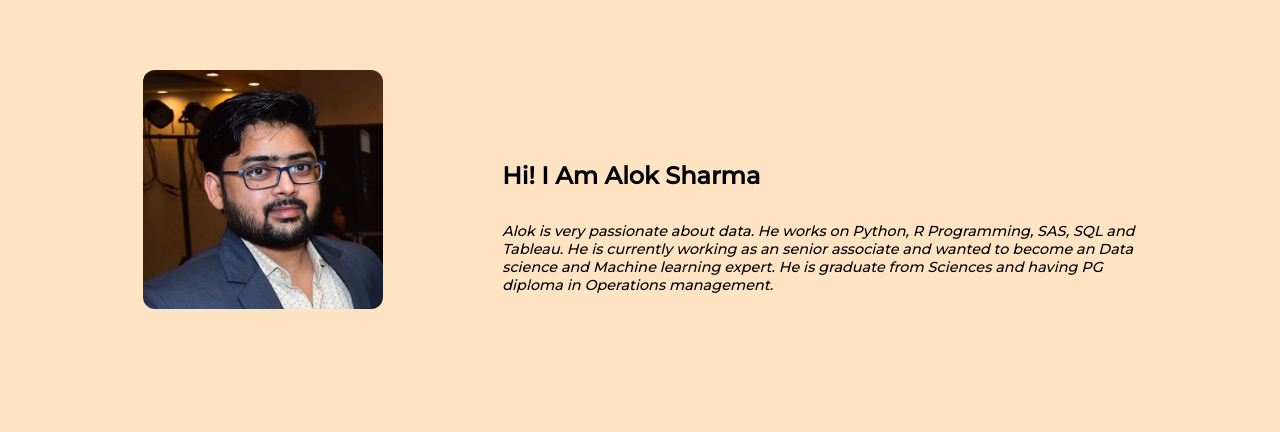
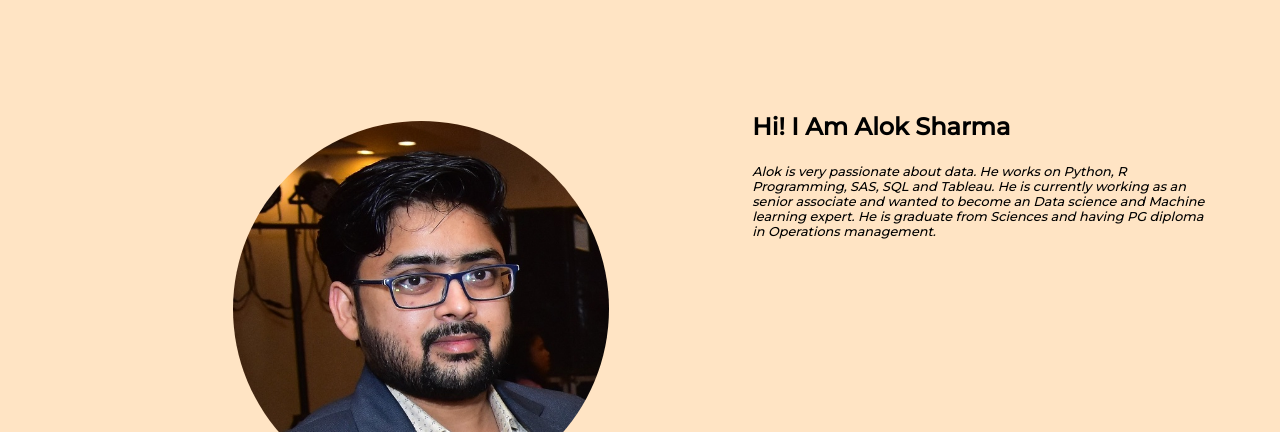
Before and after one commit to aloksharma29/aloksharma29.github.io, a plain HTML site: page index.html in a window 1280 px wide. Shown: the part 54-486 px from the top of the page. Drawn offline with Linux system fonts and the light colour scheme.

Commit message:
Update main.css
few changes

```diff
--- a/css/main.css
+++ b/css/main.css
@@ -207,33 +207,38 @@ html {
     .main {
         display: flex;
         flex-flow: row nowrap;
-        /*height: 30.7em;*/
     }
 
-    .main_img {
-        /*background-color: darkorange;*/
-        width: 80em;
+    .main_img{
+        /*background-color: darkgreen;*/
+        flex-basis: 170em;
     }
 
     .main_img img {
-        margin: 16% 0% 19.4% 30%;
-        padding: 0%;
+        display: flex;
         width: 50%;
-        /*border-radius: 50%;*/
+        flex-flow: wrap;
+        margin: 17% 19% 17% auto;
+        border-radius: 50%;
     }
 
     .main_heading {
-        /*background-color: darkseagreen;*/
-        margin: 18% 15% 15% 0%;
-        padding: 3%;
+        /*background-color: darkkhaki;*/
+        display: flex;
+        flex-flow: column wrap;
+        margin: 0;
+        padding: 14% 14% 14% 0;
     }
 
     .main_heading h3 {
-        /*background-color: deeppink;*/
         text-align: left;
+        margin-top: 10%;
     }
 
+    .main_heading p {
+        font-size: .8em;
+        margin-bottom: 12.5%;
+    }
     .main_nav {
         display: none;
     }
-}
```
